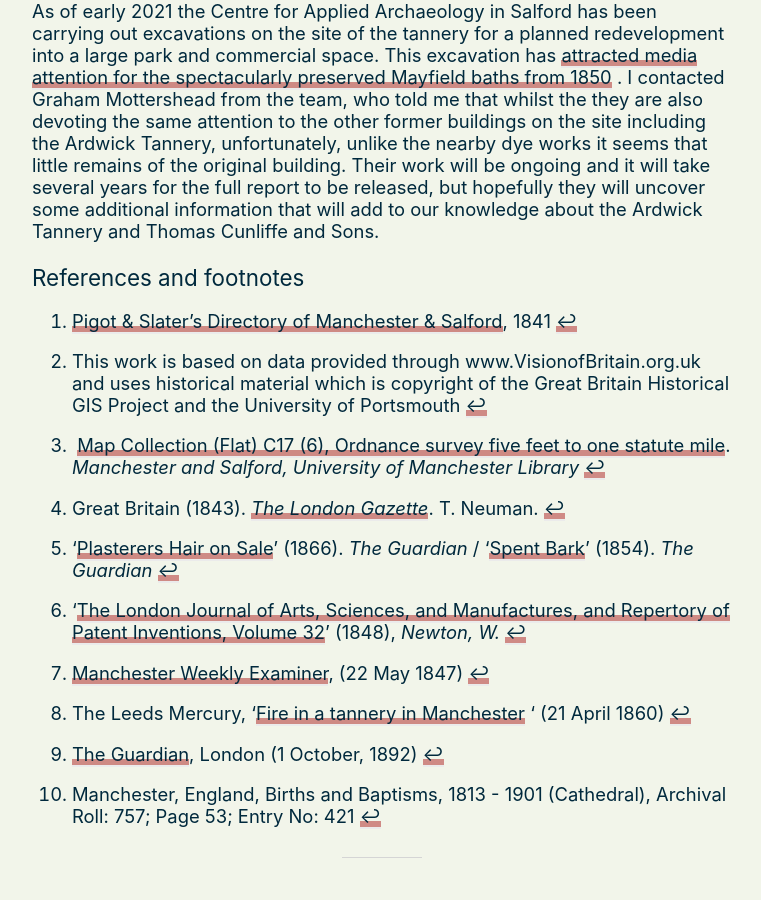
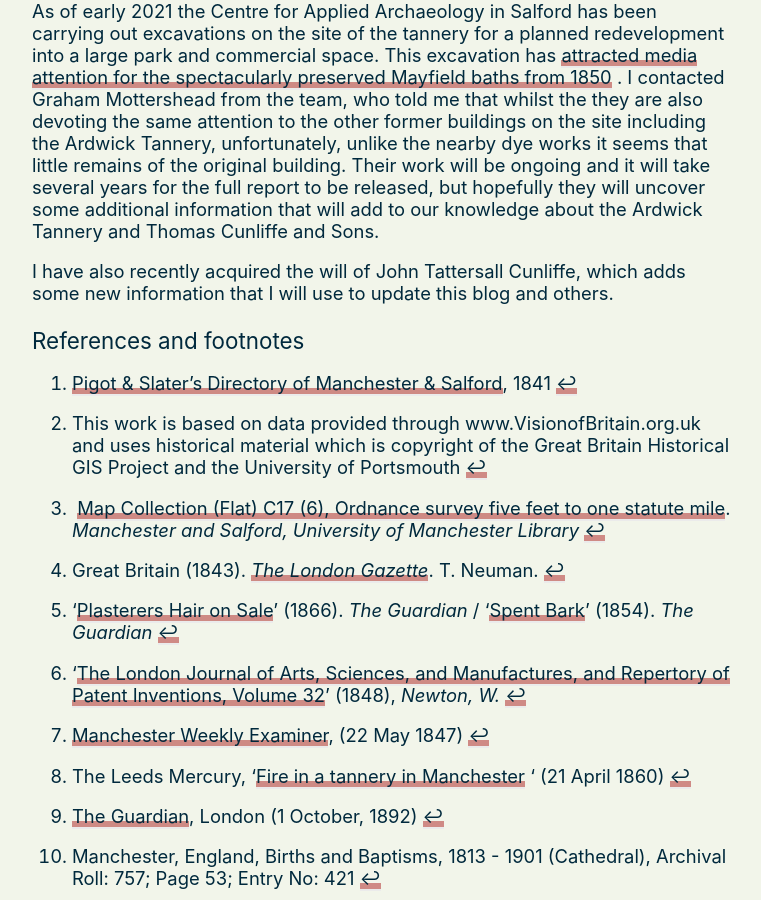
Before and after one commit to mafranklin/mfranklin-website, a Jekyll site: the page built from _posts/2021-02-06-the-cunliffes-19th-century-tanners.md, in a window 1280 px wide and 900 px high, scrolled down 5542 px. Shown: the whole window, without its empty margins (258-1019 px from the left). Built offline with Jekyll 4.4.1, drawn with Linux system fonts in a browser that asks for light colours; nearby versions of some CDN libraries.

Commit message:
Add will message

```diff
--- a/_posts/2021-02-06-the-cunliffes-19th-century-tanners.md
+++ b/_posts/2021-02-06-the-cunliffes-19th-century-tanners.md
@@ -79,6 +79,8 @@
 
 As of early 2021 the Centre for  Applied Archaeology in Salford has been carrying out excavations on the site of the tannery for a planned redevelopment into a large park and commercial space. This excavation has [attracted media attention for the spectacularly preserved Mayfield baths from 1850](https://www.bbc.co.uk/news/uk-england-manchester-55618815) . I contacted Graham Mottershead from the team, who told me that whilst the they are also devoting the same attention to the other former buildings on the site including the Ardwick Tannery, unfortunately, unlike the nearby dye works it seems that little remains of the original building. Their work will be ongoing and it will take several years for the full report to be released, but hopefully they will uncover some additional information that will add to our knowledge about the Ardwick Tannery and Thomas Cunliffe and Sons.
 
+I have also recently acquired the will of John Tattersall Cunliffe, which adds some new information that I will use to update this blog and others.
+
 ### References and footnotes
 
 [^1]:  https://www.gracesguide.co.uk/Thomas_Cunliffe_and_Sons
```
